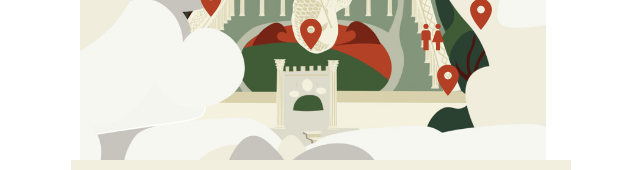
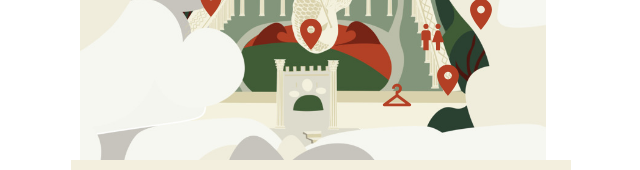
Before and after one commit to christs-may-ball/cmb-2022-program, a React (Create React App) app: page / in a window 1280 px wide. Shown: the part 570-740 px from the top of the page, without its empty margins (319-959 px from the left). Built offline with nearby package versions, Linux system fonts and the light colour scheme; a web font is replaced by a local one.

Commit message:
Add labels for items on map

```diff
--- /dev/null
+++ b/src/components/CloakroomMarker.tsx
@@ -0,0 +1,13 @@
+import React from "react"
+
+import { Checkroom } from "@mui/icons-material"
+
+import MarkerToolTip from "./MarkerToolTip"
+
+const CloakroomMarker = (props: any) => (
+  <MarkerToolTip label="Cloakroom & Posters" {...props}>
+    <Checkroom sx={{ fontSize: 34 }} />
+  </MarkerToolTip>
+);
+
+export default CloakroomMarker;
--- a/src/components/Map.tsx
+++ b/src/components/Map.tsx
@@ -5,6 +5,7 @@ import styled from "@emotion/styled"
 import { Box } from "@mui/material"
 
 import { map } from "../assets/img"
+import CloakroomMarker from "./CloakroomMarker"
 import MapMarker from "./MapMarker"
 import SjaMarker from "./SjaMarker"
 import ToiletMarker from "./ToiletMarker"
@@ -20,6 +21,11 @@ const AbsoluteToiletMarker = styled(ToiletMarker)(({ theme }) => ({
 }));
 
 const AbsoluteSjaMarker = styled(SjaMarker)(({ theme }) => ({
+  position: "absolute",
+  transform: "translate(-50%, -100%)"
+}));
+
+const AbsoluteCloakroomMarker = styled(CloakroomMarker)(({ theme }) => ({
   position: "absolute",
   transform: "translate(-50%, -100%)"
 }));
@@ -40,12 +46,14 @@ const mapMarkers = [
 ];
 
 const toiletMarkers = [
-  { position: ["85%", "75.5%"] },
-  { position: ["18%", "18%"] },
-  { position: ["15%", "45%"] }
+  { position: ["85%", "75.5%"], label: "Library Bathrooms" },
+  { position: ["18%", "18%"], label: "Z Bathrooms" },
+  { position: ["15%", "45%"], label: "Yusuf Hamied Centre Bathrooms" }
 ];
 
 const sjaMarker = { position: ["20%", "45%"] };
+
+const cloakroomMarker = { position: ["94%", "68%"] };
 
 const Map = () => (
   <Box mx="auto" flex={1} minHeight={0}>
@@ -70,11 +78,21 @@ const Map = () => (
               key={i}
             />
           ))}
-          {toiletMarkers.map(({ position: [top, left] }, i) => (
-            <AbsoluteToiletMarker sx={{ top: top, left: left }} key={i} />
+          {toiletMarkers.map(({ position: [top, left], label }, i) => (
+            <AbsoluteToiletMarker
+              sx={{ top: top, left: left }}
+              key={i}
+              label={label}
+            />
           ))}
           <AbsoluteSjaMarker
             sx={{ top: sjaMarker.position[0], left: sjaMarker.position[1] }}
+          />
+          <AbsoluteCloakroomMarker
+            sx={{
+              top: cloakroomMarker.position[0],
+              left: cloakroomMarker.position[1]
+            }}
           />
         </Box>
         <img
--- /dev/null
+++ b/src/components/MarkerToolTip.tsx
@@ -0,0 +1,44 @@
+import React from "react"
+
+import { ClickAwayListener, IconButton, Tooltip, Zoom } from "@mui/material"
+
+const MarkerToolTip = ({ children, label, ...props }: any) => {
+  const [open, setOpen] = React.useState(false);
+
+  return (
+    <ClickAwayListener onClickAway={() => setOpen(false)}>
+      <Tooltip
+        PopperProps={{
+          disablePortal: true,
+          modifiers: [
+            {
+              name: "offset",
+              options: {
+                offset: [0, -15]
+              }
+            }
+          ]
+        }}
+        onClose={() => setOpen(false)}
+        open={open}
+        disableFocusListener
+        disableHoverListener
+        disableTouchListener
+        TransitionComponent={Zoom}
+        title={label}
+        placement="top"
+        arrow
+      >
+        <IconButton
+          color="quaternary"
+          {...props}
+          onClick={() => setOpen(!open)}
+        >
+          {children}
+        </IconButton>
+      </Tooltip>
+    </ClickAwayListener>
+  );
+};
+
+export default MarkerToolTip;
--- a/src/components/SjaMarker.tsx
+++ b/src/components/SjaMarker.tsx
@@ -1,12 +1,13 @@
 import React from "react"
 
 import { MedicalServices } from "@mui/icons-material"
-import { IconButton } from "@mui/material"
+
+import MarkerToolTip from "./MarkerToolTip"
 
 const SjaMarker = (props: any) => (
-  <IconButton color="quaternary" {...props}>
+  <MarkerToolTip label="St John Ambulence" {...props}>
     <MedicalServices sx={{ fontSize: 30 }} />
-  </IconButton>
+  </MarkerToolTip>
 );
 
 export default SjaMarker;
--- a/src/components/ToiletMarker.tsx
+++ b/src/components/ToiletMarker.tsx
@@ -1,12 +1,13 @@
 import React from "react"
 
 import { Wc } from "@mui/icons-material"
-import { IconButton } from "@mui/material"
 
-const ToiletMarker = (props: any) => (
-  <IconButton color="quaternary" {...props}>
+import MarkerToolTip from "./MarkerToolTip"
+
+const ToiletMarker = ({ label, ...props }: any) => (
+  <MarkerToolTip label={label} {...props}>
     <Wc sx={{ fontSize: 32 }} />
-  </IconButton>
+  </MarkerToolTip>
 );
 
 export default ToiletMarker;
```
